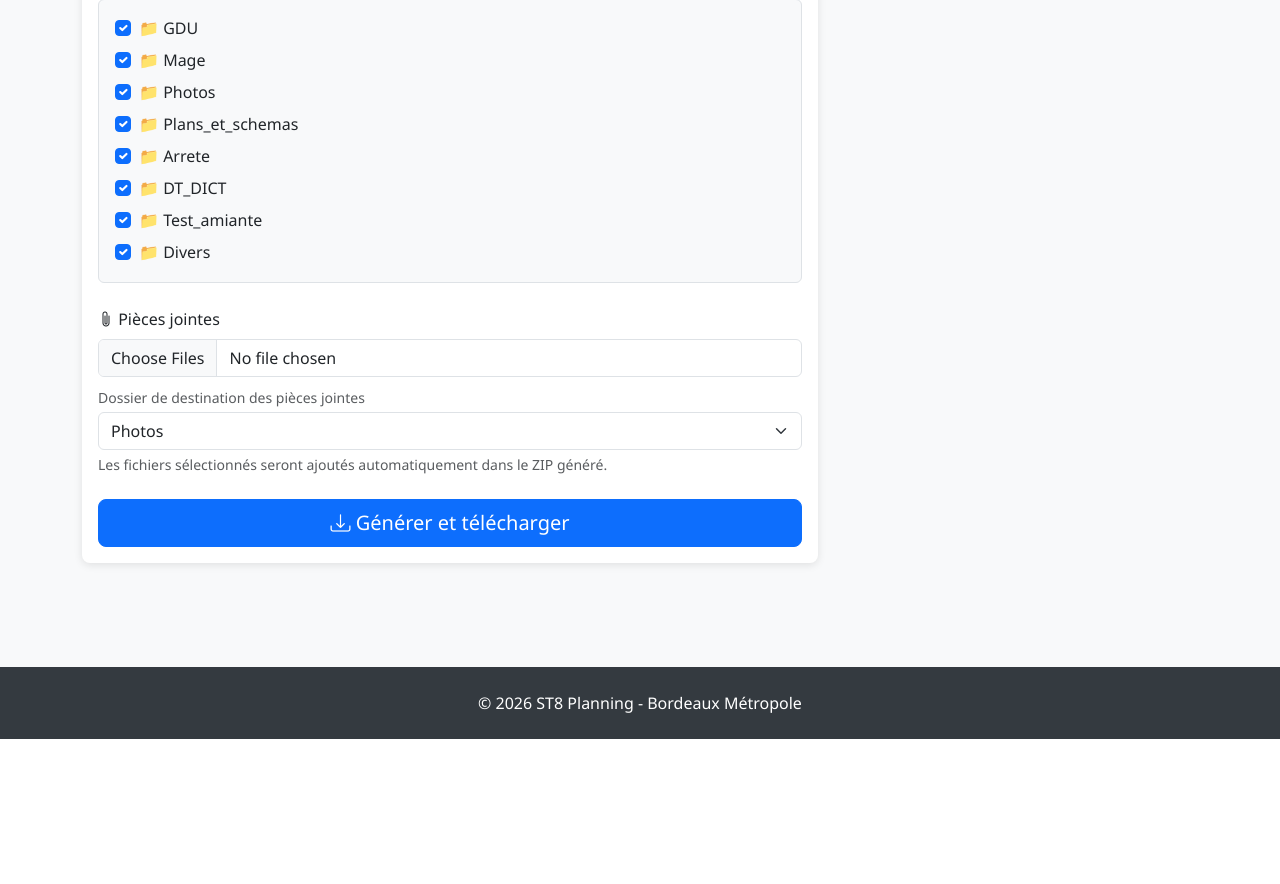
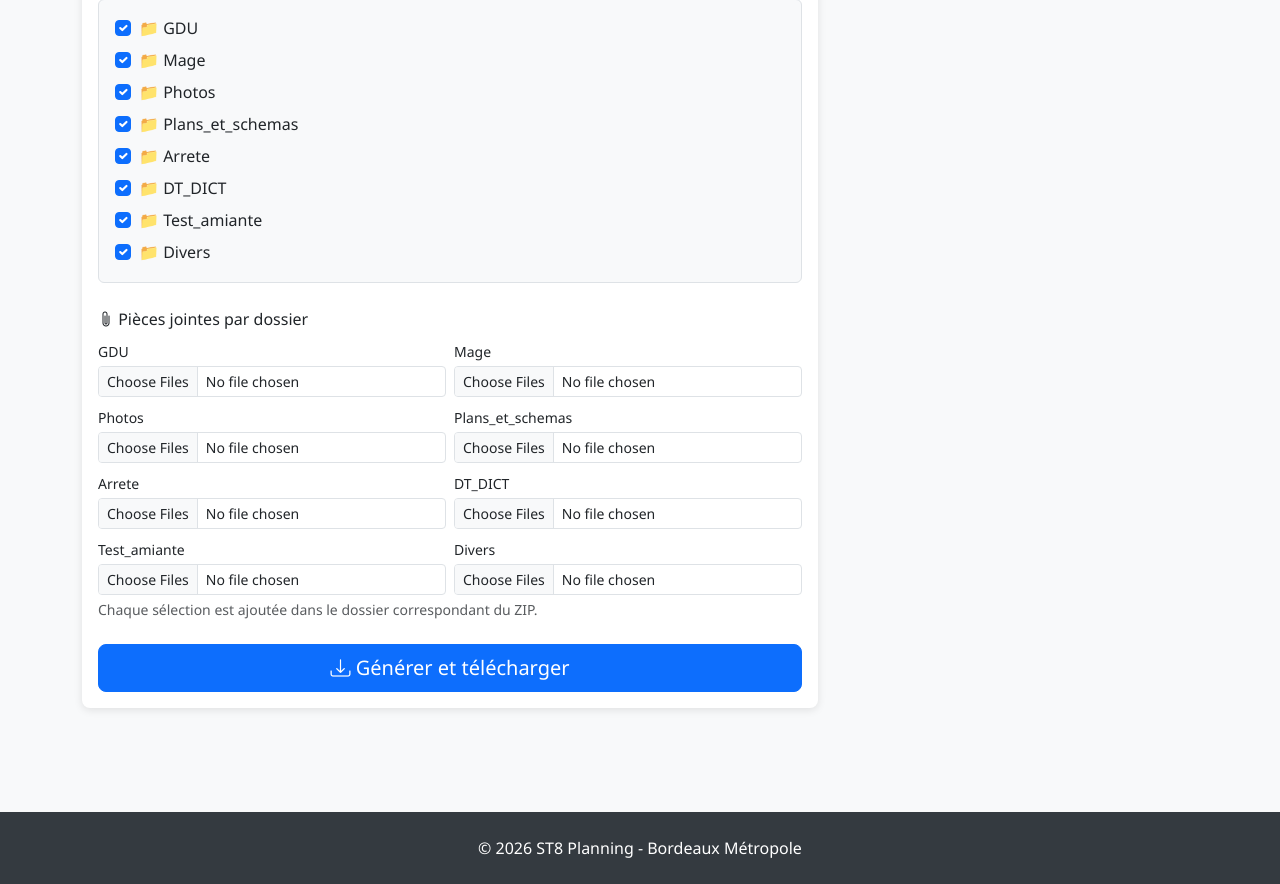
Before and after one commit to lamiedepain/ST8, a Flask app: page /generator in a window 1280 px wide. Shown: the part 2681-3565 px from the top of the page. Before the commit the page ends 3420 px from the top, so only its background shows below. Run offline with Flask 3, Linux system fonts and the light colour scheme.

Commit message:
feat: pièces jointes par dossier dans le générateur

```diff
--- a/templates/generator.html
+++ b/templates/generator.html
@@ -448,26 +448,45 @@
                         </div>
 
                         <div class="mb-4">
-                            <label for="attachmentFiles" class="form-label">
-                                <i class="bi bi-paperclip"></i> Pièces jointes
+                            <label class="form-label">
+                                <i class="bi bi-paperclip"></i> Pièces jointes par dossier
                             </label>
-                            <input type="file" class="form-control mb-2" id="attachmentFiles" multiple>
-                            <label for="attachmentTargetFolder" class="form-label small text-muted mb-1">
-                                Dossier de destination des pièces jointes
-                            </label>
-                            <select class="form-select" id="attachmentTargetFolder">
-                                <option value="">Dossier principal du chantier</option>
-                                <option value="GDU">GDU</option>
-                                <option value="Mage">Mage</option>
-                                <option value="Photos" selected>Photos</option>
-                                <option value="Plans_et_schemas">Plans_et_schemas</option>
-                                <option value="Arrete">Arrete</option>
-                                <option value="DT_DICT">DT_DICT</option>
-                                <option value="Test_amiante">Test_amiante</option>
-                                <option value="Divers">Divers</option>
-                            </select>
+                            <div class="row g-2">
+                                <div class="col-md-6">
+                                    <label for="attachmentsGDU" class="form-label small mb-1">GDU</label>
+                                    <input type="file" class="form-control form-control-sm folder-attachment" id="attachmentsGDU" data-folder-id="folder1" data-folder-name="GDU" multiple>
+                                </div>
+                                <div class="col-md-6">
+                                    <label for="attachmentsMage" class="form-label small mb-1">Mage</label>
+                                    <input type="file" class="form-control form-control-sm folder-attachment" id="attachmentsMage" data-folder-id="folder2" data-folder-name="Mage" multiple>
+                                </div>
+                                <div class="col-md-6">
+                                    <label for="attachmentsPhotos" class="form-label small mb-1">Photos</label>
+                                    <input type="file" class="form-control form-control-sm folder-attachment" id="attachmentsPhotos" data-folder-id="folder3" data-folder-name="Photos" multiple>
+                                </div>
+                                <div class="col-md-6">
+                                    <label for="attachmentsPlans" class="form-label small mb-1">Plans_et_schemas</label>
+                                    <input type="file" class="form-control form-control-sm folder-attachment" id="attachmentsPlans" data-folder-id="folder4" data-folder-name="Plans_et_schemas" multiple>
+                                </div>
+                                <div class="col-md-6">
+                                    <label for="attachmentsArrete" class="form-label small mb-1">Arrete</label>
+                                    <input type="file" class="form-control form-control-sm folder-attachment" id="attachmentsArrete" data-folder-id="folder5" data-folder-name="Arrete" multiple>
+                                </div>
+                                <div class="col-md-6">
+                                    <label for="attachmentsDTDICT" class="form-label small mb-1">DT_DICT</label>
+                                    <input type="file" class="form-control form-control-sm folder-attachment" id="attachmentsDTDICT" data-folder-id="folder6" data-folder-name="DT_DICT" multiple>
+                                </div>
+                                <div class="col-md-6">
+                                    <label for="attachmentsAmiante" class="form-label small mb-1">Test_amiante</label>
+                                    <input type="file" class="form-control form-control-sm folder-attachment" id="attachmentsAmiante" data-folder-id="folder7" data-folder-name="Test_amiante" multiple>
+                                </div>
+                                <div class="col-md-6">
+                                    <label for="attachmentsDivers" class="form-label small mb-1">Divers</label>
+                                    <input type="file" class="form-control form-control-sm folder-attachment" id="attachmentsDivers" data-folder-id="folder8" data-folder-name="Divers" multiple>
+                                </div>
+                            </div>
                             <div class="form-text">
-                                Les fichiers sélectionnés seront ajoutés automatiquement dans le ZIP généré.
+                                Chaque sélection est ajoutée dans le dossier correspondant du ZIP.
                             </div>
                         </div>
 
@@ -938,6 +957,20 @@
         return name.replace(/[\\/:*?"<>|]/g, '_').replace(/\s+/g, ' ').trim();
     }
 
+    function syncAttachmentInputsWithFolders() {
+        $('.folder-attachment').each(function () {
+            const folderId = $(this).data('folder-id');
+            const isEnabled = $(`#${folderId}`).is(':checked');
+            $(this).prop('disabled', !isEnabled);
+        });
+    }
+
+    $(document).on('change', '#folder1, #folder2, #folder3, #folder4, #folder5, #folder6, #folder7, #folder8', function () {
+        syncAttachmentInputsWithFolders();
+    });
+
+    syncAttachmentInputsWithFolders();
+
     $('#generatorForm').submit(async function (e) {
         e.preventDefault();
 
@@ -1220,25 +1253,56 @@
             }
         });
 
-        // Ajouter les pièces jointes
-        const attachmentFiles = Array.from($('#attachmentFiles')[0]?.files || []);
-        const attachmentTargetFolder = $('#attachmentTargetFolder').val();
+        // Ajouter les pièces jointes par dossier
+        const attachmentsByFolder = [
+            { inputId: '#attachmentsGDU', folderId: 'folder1', folderName: 'GDU' },
+            { inputId: '#attachmentsMage', folderId: 'folder2', folderName: 'Mage' },
+            { inputId: '#attachmentsPhotos', folderId: 'folder3', folderName: 'Photos' },
+            { inputId: '#attachmentsPlans', folderId: 'folder4', folderName: 'Plans_et_schemas' },
+            { inputId: '#attachmentsArrete', folderId: 'folder5', folderName: 'Arrete' },
+            { inputId: '#attachmentsDTDICT', folderId: 'folder6', folderName: 'DT_DICT' },
+            { inputId: '#attachmentsAmiante', folderId: 'folder7', folderName: 'Test_amiante' },
+            { inputId: '#attachmentsDivers', folderId: 'folder8', folderName: 'Divers' }
+        ];
 
-        if (attachmentFiles.length > 0) {
-            const targetPrefix = attachmentTargetFolder
-                ? `${folderName}/${attachmentTargetFolder}`
-                : `${folderName}`;
+        let hasAttachments = false;
 
-            await Promise.all(attachmentFiles.map(async (file) => {
+        for (const attachmentTarget of attachmentsByFolder) {
+            if (!$(`#${attachmentTarget.folderId}`).is(':checked')) {
+                continue;
+            }
+
+            const files = Array.from($(attachmentTarget.inputId)[0]?.files || []);
+            if (files.length === 0) {
+                continue;
+            }
+
+            hasAttachments = true;
+
+            await Promise.all(files.map(async (file) => {
                 const sanitizedName = sanitizeAttachmentFileName(file.name) || 'piece_jointe';
                 const fileBuffer = await file.arrayBuffer();
-                zip.file(`${targetPrefix}/${sanitizedName}`, fileBuffer);
+                zip.file(`${folderName}/${attachmentTarget.folderName}/${sanitizedName}`, fileBuffer);
             }));
+        }
 
+        if (hasAttachments) {
             readme += `\n--- PIÈCES JOINTES ---\n`;
-            readme += `Dossier cible: ${attachmentTargetFolder || 'Dossier principal'}\n`;
-            attachmentFiles.forEach(file => {
-                readme += `• ${file.name}\n`;
+
+            attachmentsByFolder.forEach(attachmentTarget => {
+                if (!$(`#${attachmentTarget.folderId}`).is(':checked')) {
+                    return;
+                }
+
+                const files = Array.from($(attachmentTarget.inputId)[0]?.files || []);
+                if (files.length === 0) {
+                    return;
+                }
+
+                readme += `[${attachmentTarget.folderName}]\n`;
+                files.forEach(file => {
+                    readme += `• ${file.name}\n`;
+                });
             });
 
             zip.file(`${folderName}/README.txt`, readme);
```
